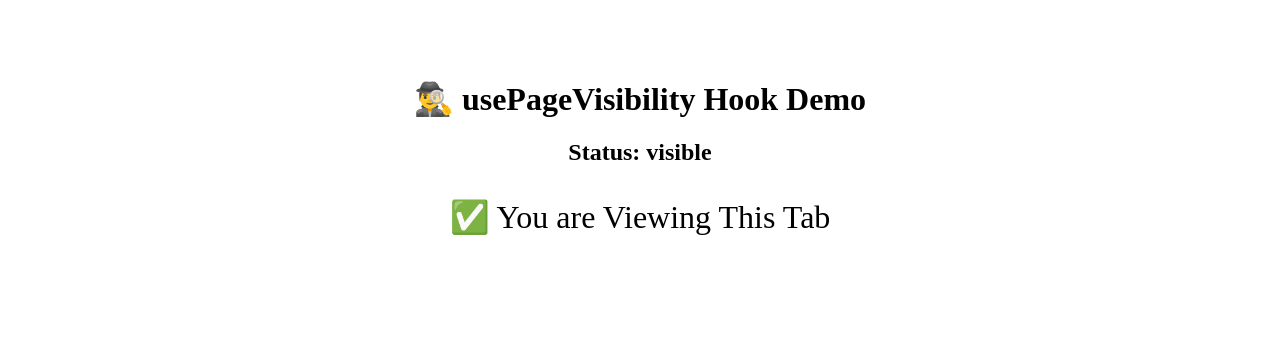
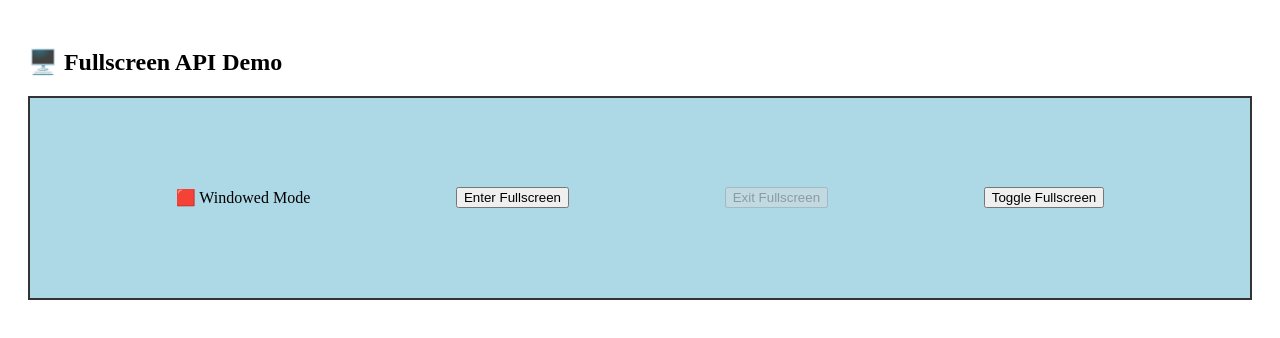
Before and after one commit to Passenger108/react-hooks-wallet, a React (Vite) app: page / in a window 1280 px wide. Shown: the top 338 px of the page. Built offline with nearby package versions, Linux system fonts and the light colour scheme.

Commit message:
added useFullscreen

```diff
--- /dev/null
+++ b/src/hooks/useFullscreen/FullscreenExample.jsx
@@ -0,0 +1,55 @@
+import { useRef } from 'react';
+import useFullscreen from './useFullscreen';
+
+export default function FullscreenExample() {
+  const boxRef = useRef(null);
+
+  const {
+    isFullscreen,
+    enterFullscreen,
+    exitFullscreen,
+    toggleFullscreen,
+    supported,
+    error,
+  } = useFullscreen(boxRef);
+
+  return (
+    <div style={{ padding: '20px' }}>
+      <h2>🖥️ Fullscreen API Demo</h2>
+
+      {!supported && <p>❌ Fullscreen API is not supported in this browser.</p>}
+      {error && <p style={{ color: 'red' }}>⚠️ Error: {error.message}</p>}
+
+      <div
+        ref={boxRef}
+        style={{
+
+          height: '200px',
+          background: 'lightblue',
+          display: 'flex',
+          alignItems: 'center',
+          justifyContent: 'space-evenly',
+          border: '2px solid #333',
+          marginBottom: '20px',
+        }}
+      >
+        <p>{isFullscreen ? '🔲 Fullscreen Mode' : '🟥 Windowed Mode'}</p>
+
+        <button onClick={enterFullscreen} disabled={!supported || isFullscreen}>
+        Enter Fullscreen
+      </button>
+
+      <button onClick={exitFullscreen} disabled={!supported || !isFullscreen} style={{ marginLeft: '10px' }}>
+        Exit Fullscreen
+      </button>
+
+      <button  onClick={toggleFullscreen} disabled={!supported} style={{ marginLeft: '10px' }}>
+        Toggle Fullscreen
+      </button>
+
+      </div>
+
+
+    </div>
+  );
+}
--- /dev/null
+++ b/src/hooks/useFullscreen/useFullscreen.js
@@ -0,0 +1,79 @@
+import { useState, useEffect, useCallback } from "react";
+
+export default function useFullscreen(ref) {
+
+  const [isFullscreen, setIsFullscreen] = useState(false);
+  const [supported, setSupported] = useState(false);
+  const [error, setError] = useState(null);
+
+
+  const enterFullscreen = useCallback(() => {
+    if (!ref.current) return;
+    try {
+      const req = ref.current.requestFullscreen();
+
+      if (req && typeof req.then === "function") {
+        req.catch(setError);
+      }
+    } catch (error) {
+      setError(error);
+    }
+  }, [ref]);
+
+
+  const exitFullscreen = useCallback(() => {
+    try {
+      const exit = document.exitFullscreen();
+      if (exit && typeof exit.then === "function") {
+        exit.catch(setError);
+      }
+    } catch (error) {
+      setError(error);
+    }
+  }, []);
+
+
+  const toggleFullscreen = useCallback(() => {
+    if (isFullscreen) {
+      exitFullscreen();
+    } else {
+      enterFullscreen();
+    }
+  }, [isFullscreen, enterFullscreen, exitFullscreen]);
+
+
+  useEffect(() => {
+    const handleFullscreenChange = () => {
+      if (document.fullscreenElement === ref.current) {
+        setIsFullscreen(true);
+      } else {
+        setIsFullscreen(false);
+      }
+    };
+
+    document.addEventListener("fullscreenchange", handleFullscreenChange);
+    return () => {
+      document.removeEventListener("fullscreenchange", handleFullscreenChange);
+    };
+  }, [ref]);
+
+
+  useEffect(() => {
+    if (ref.current && typeof ref.current.requestFullscreen === "function") {
+      setSupported(true);
+    } else {
+      setSupported(false);
+      setError(new Error("Fullscreen API not supported in this environment."));
+    }
+  }, [ref]);
+
+
+  return {
+    isFullscreen,
+    enterFullscreen,
+    exitFullscreen,
+    toggleFullscreen,
+    supported,
+    error,
+  };
+}
--- a/src/main.jsx
+++ b/src/main.jsx
@@ -1,11 +1,11 @@
 import React from 'react'
 import {createRoot} from 'react-dom/client'
-import PageVisibilityExample from './hooks/usePageVisibility/PageVisibilityExample' ;
+import FullscreenExample from './hooks/useFullscreen/FullscreenExample' ;
 
 
 // Temporary dev playground
 const App = () => {
-  return <PageVisibilityExample/>
+  return <FullscreenExample/>
 }
 
 createRoot(document.getElementById('root'))
```
Also changed, not shown: src/hooks/useFullscreen/README.md (added), 1 other file (tests, documents, lock files or other folders).
